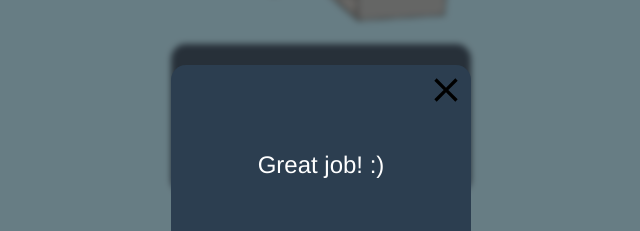
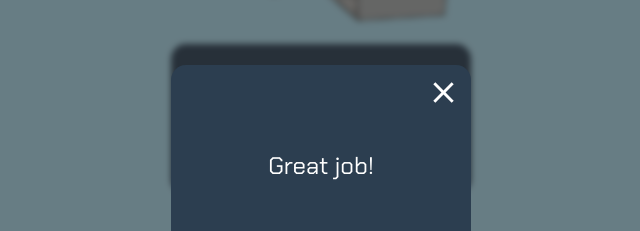
Before and after one commit to d4xika/stopwatch, a Vue app: page / in a window 1280 px wide. Both pictures are taken after a click on the element 697 px from the left and 471 px from the top of the page. Shown: the part 235-466 px from the top of the page, without its empty margins (319-959 px from the left). Built offline with nearby package versions, Linux system fonts and the light colour scheme.

Commit message:
finished Modal adapted

```diff
--- a/src/components/buttons/closeButton.vue
+++ b/src/components/buttons/closeButton.vue
@@ -12,8 +12,9 @@ export default {
 
 <style scoped>
 #closeButton {
+	fill: white;
 	cursor: pointer;
-	width: 40px;
+	width: 35px;
 }
 
 </style>
--- a/src/modals/finishedTimerModal.vue
+++ b/src/modals/finishedTimerModal.vue
@@ -2,7 +2,7 @@
 	<div id="dimmBackground">
 		<div id="modal">
 			<closeButton @click="this.$emit('closeModal')" id="closeButton"/>
-			<p>Great job! :)</p>
+			<p>Great job!</p>
 		</div>
 	</div>
 </template>
@@ -46,13 +46,16 @@ export default {
 
 #closeButton {
 	position: absolute;
-	right: 5px;
-	top: 5px;
+	right: 10px;
+	top: 10px;
 }
 
 p {
 	color: white;
 	font-size: x-large;
+	font-family: "Chakra Petch", sans-serif;
+	font-weight: 400;
+	font-style: normal;
 }
 
 </style>
```
